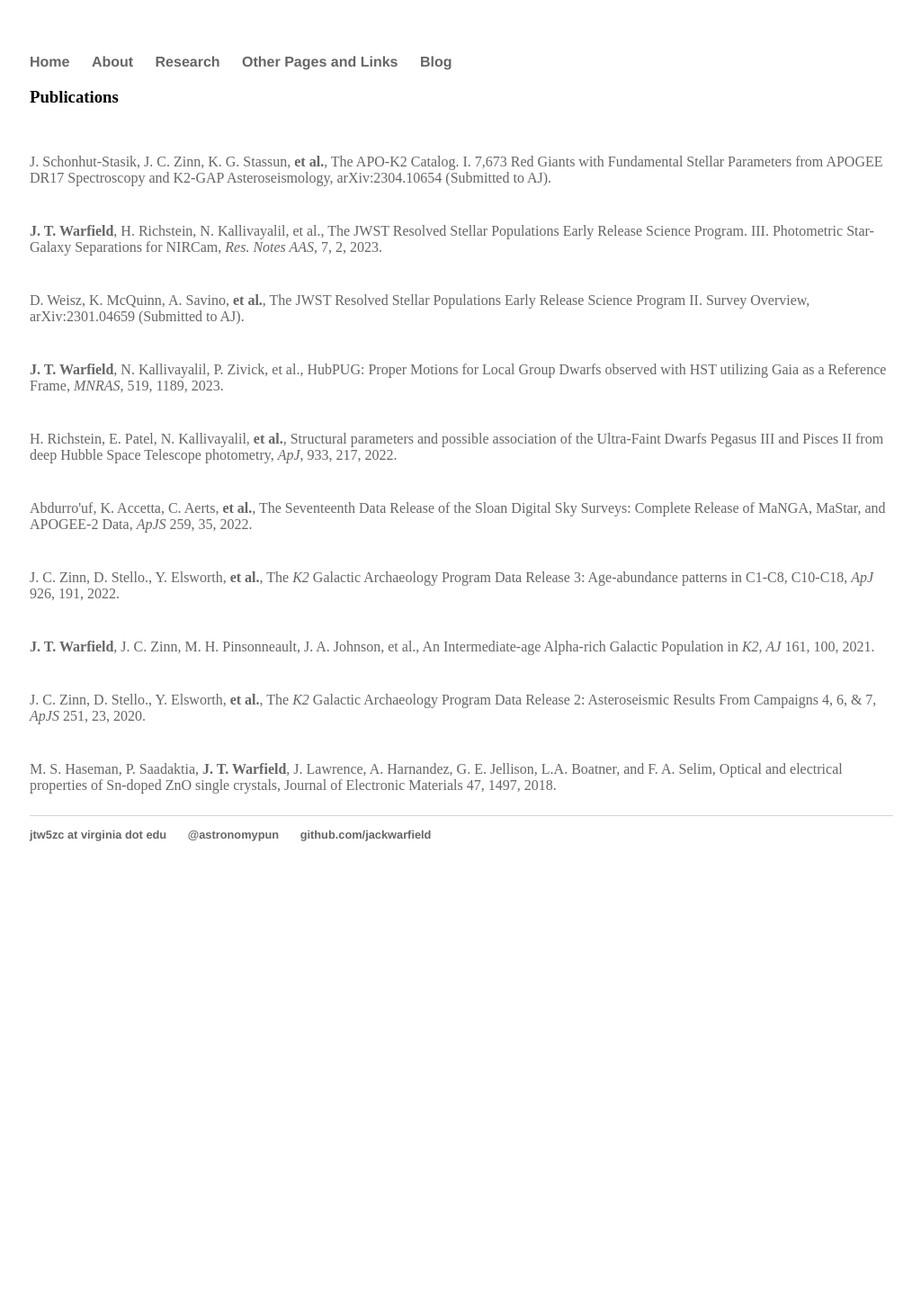
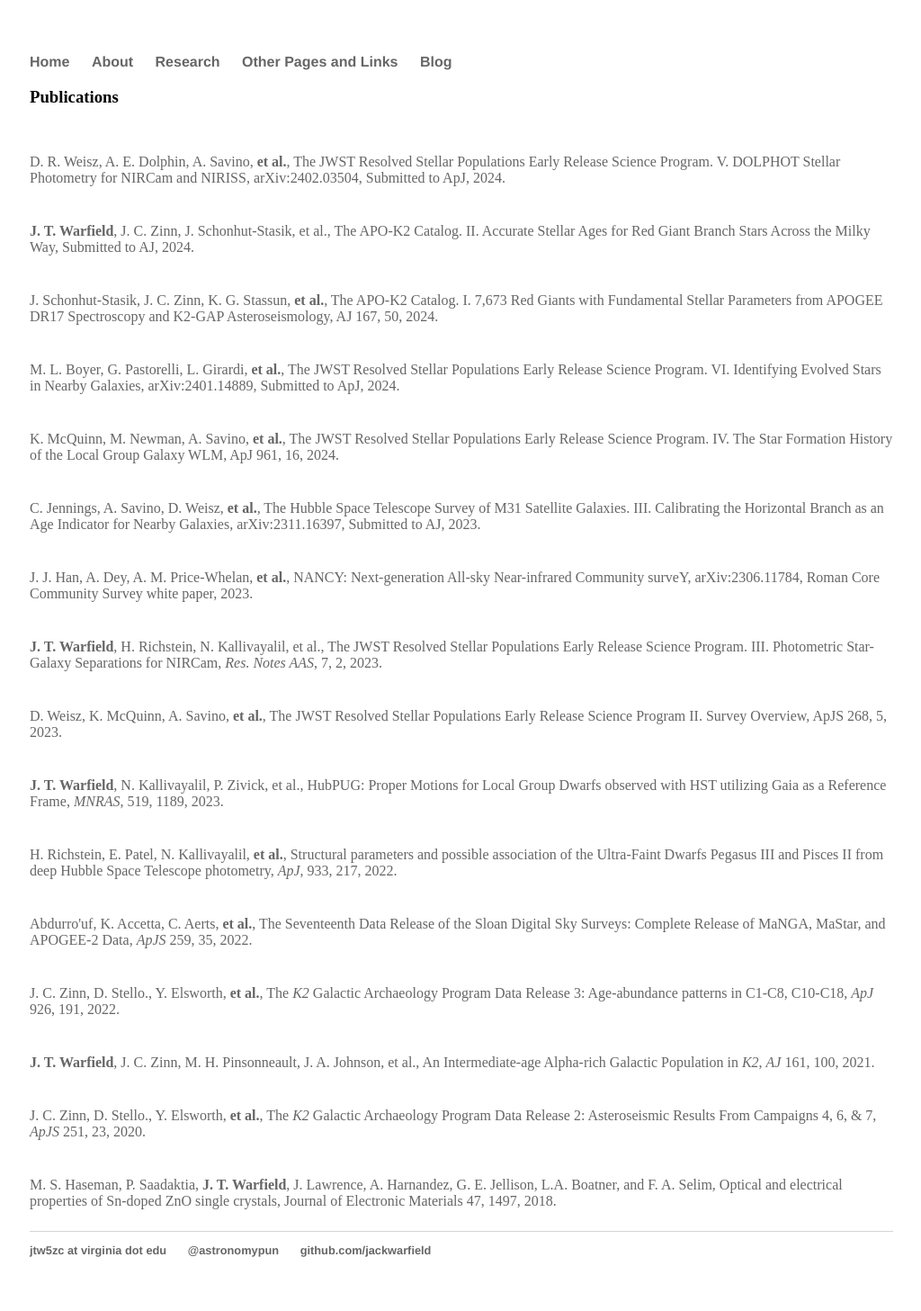
Before and after one commit to jackwarfield/jackwarfield.github.io, a Jekyll site: the page built from research/index.html, in a window 1280 px wide. Shown: the whole page at 90% size, without its empty margins (127-1151 px from the left). Built offline with Jekyll 4.4.1, drawn with Linux system fonts in a browser that asks for light colours; before the commit the page ends 995 px from its top, so only the background shows below that.

Commit message:
update pubs

```diff
--- a/research/index.html
+++ b/research/index.html
@@ -5,9 +5,15 @@ title: Research
 <div class="blurb">
 	<h3>Publications</h3>
 	<p>
-    <pre>&#9;</pre><a href='https://ui.adsabs.harvard.edu/abs/2023arXiv230410654S/abstract'>J. Schonhut-Stasik, J. C. Zinn, K. G. Stassun, <b>et al.</b>, The APO-K2 Catalog. I. 7,673 Red Giants with Fundamental Stellar Parameters from APOGEE DR17 Spectroscopy and K2-GAP Asteroseismology, arXiv:2304.10654 (Submitted to AJ).</a><br>
+    <pre>&#9;</pre><a href='https://ui.adsabs.harvard.edu/abs/2024arXiv240203504W/abstract'>D. R. Weisz, A. E. Dolphin, A. Savino, <b>et al.</b>, The JWST Resolved Stellar Populations Early Release Science Program. V. DOLPHOT Stellar Photometry for NIRCam and NIRISS, arXiv:2402.03504, Submitted to ApJ, 2024.</a><br>
+    <pre>&#9;</pre><a href=''><b>J. T. Warfield</b>, J. C. Zinn, J. Schonhut-Stasik, et al., The APO-K2 Catalog. II. Accurate Stellar Ages for Red Giant Branch Stars Across the Milky Way, Submitted to AJ, 2024.</a><br>
+    <pre>&#9;</pre><a href='https://ui.adsabs.harvard.edu/abs/2023arXiv230410654S/abstract'>J. Schonhut-Stasik, J. C. Zinn, K. G. Stassun, <b>et al.</b>, The APO-K2 Catalog. I. 7,673 Red Giants with Fundamental Stellar Parameters from APOGEE DR17 Spectroscopy and K2-GAP Asteroseismology, AJ 167, 50, 2024.</a><br>
+    <pre>&#9;</pre><a href='https://ui.adsabs.harvard.edu/abs/2024arXiv240114889B/abstract'>M. L. Boyer, G. Pastorelli, L. Girardi, <b>et al.</b>, The JWST Resolved Stellar Populations Early Release Science Program. VI. Identifying Evolved Stars in Nearby Galaxies, arXiv:2401.14889, Submitted to ApJ, 2024.</a><br>
+    <pre>&#9;</pre><a href='https://ui.adsabs.harvard.edu/abs/2024ApJ...961...16M/abstract'>K. McQuinn, M. Newman, A. Savino, <b>et al.</b>, The JWST Resolved Stellar Populations Early Release Science Program. IV. The Star Formation History of the Local Group Galaxy WLM, ApJ 961, 16, 2024.</a><br>
+    <pre>&#9;</pre><a href='https://ui.adsabs.harvard.edu/abs/2023arXiv231116397J/abstract'>C. Jennings, A. Savino, D. Weisz, <b>et al.</b>, The Hubble Space Telescope Survey of M31 Satellite Galaxies. III. Calibrating the Horizontal Branch as an Age Indicator for Nearby Galaxies, arXiv:2311.16397, Submitted to AJ, 2023.</a><br>
+    <pre>&#9;</pre><a href='https://ui.adsabs.harvard.edu/abs/2023arXiv230611784H/abstract'>J. J. Han, A. Dey, A. M. Price-Whelan, <b>et al.</b>, NANCY: Next-generation All-sky Near-infrared Community surveY, arXiv:2306.11784, Roman Core Community Survey white paper, 2023.</a><br>
     <pre>&#9;</pre><a href='https://ui.adsabs.harvard.edu/abs/2023arXiv230107218W/abstract'><b>J. T. Warfield</b>, H. Richstein, N. Kallivayalil, et al., The JWST Resolved Stellar Populations Early Release Science Program. III. Photometric Star-Galaxy Separations for NIRCam, <i>Res. Notes AAS</i>, 7, 2, 2023.</a><br>
-    <pre>&#9;</pre><a href='https://ui.adsabs.harvard.edu/abs/2023arXiv230104659W/abstract'>D. Weisz, K. McQuinn, A. Savino, <b>et al.</b>, The JWST Resolved Stellar Populations Early Release Science Program II. Survey Overview, arXiv:2301.04659 (Submitted to AJ).</a><br>
+    <pre>&#9;</pre><a href='https://ui.adsabs.harvard.edu/abs/2023arXiv230104659W/abstract'>D. Weisz, K. McQuinn, A. Savino, <b>et al.</b>, The JWST Resolved Stellar Populations Early Release Science Program II. Survey Overview, ApJS 268, 5, 2023.</a><br>
     <pre>&#9;</pre><a href='https://ui.adsabs.harvard.edu/abs/2023MNRAS.519.1189W/abstract'><b>J. T. Warfield</b>, N. Kallivayalil, P. Zivick, et al., HubPUG: Proper Motions for Local Group Dwarfs observed with HST utilizing Gaia as a Reference Frame, <i>MNRAS</i>, 519, 1189, 2023.</a><br>
     <pre>&#9;</pre><a href='https://ui.adsabs.harvard.edu/abs/2022ApJ...933..217R/abstract'>H. Richstein, E. Patel, N. Kallivayalil, <b>et al.</b>, Structural parameters and possible association of the Ultra-Faint Dwarfs Pegasus III and Pisces II from deep Hubble Space Telescope photometry, <i>ApJ</i>, 933, 217, 2022.</a><br>
     <pre>&#9;</pre><a href='https://ui.adsabs.harvard.edu/abs/2022ApJS..259...35A/abstract'>Abdurro'uf, K. Accetta, C. Aerts, <b>et al.</b>, The Seventeenth Data Release of the Sloan Digital Sky Surveys: Complete Release of MaNGA, MaStar, and APOGEE-2 Data, <i>ApJS</i> 259, 35, 2022.</a><br>
```
